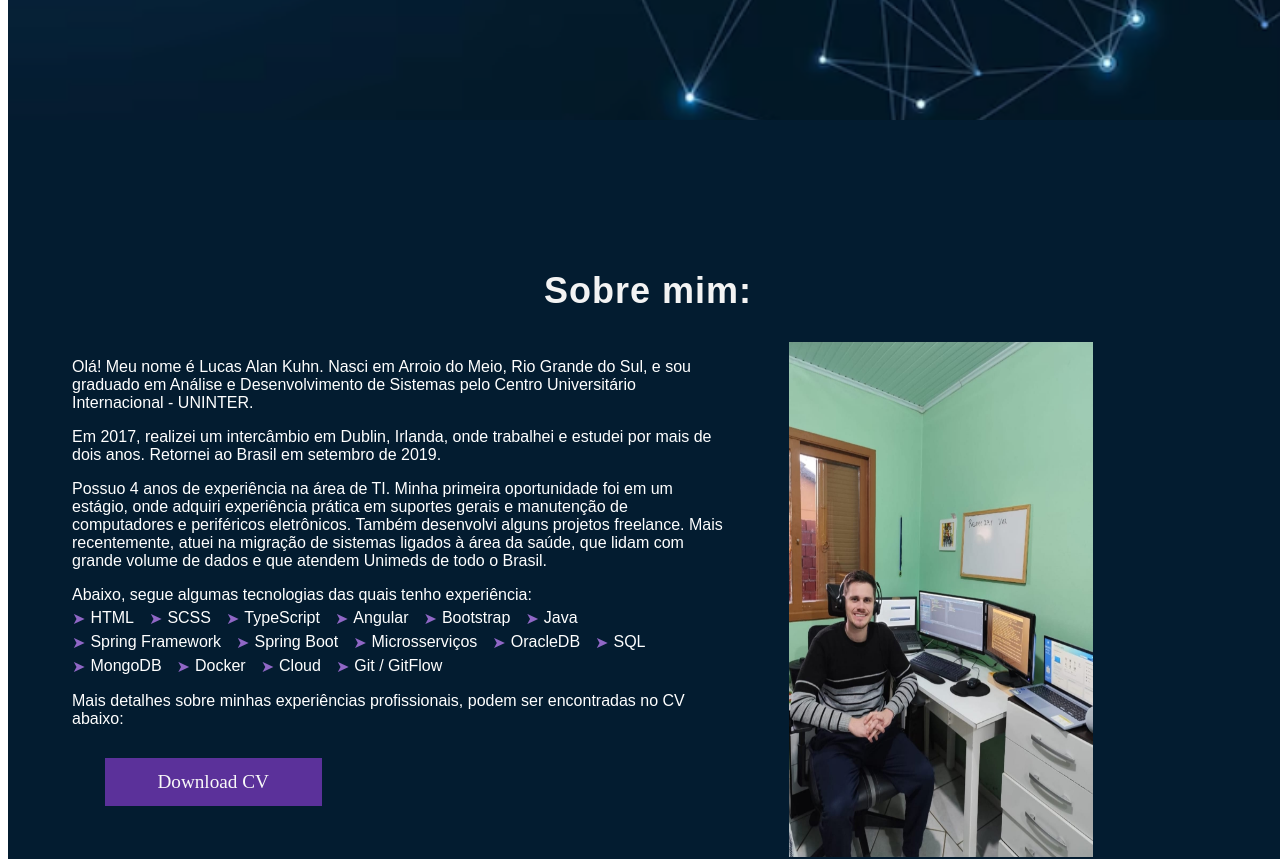
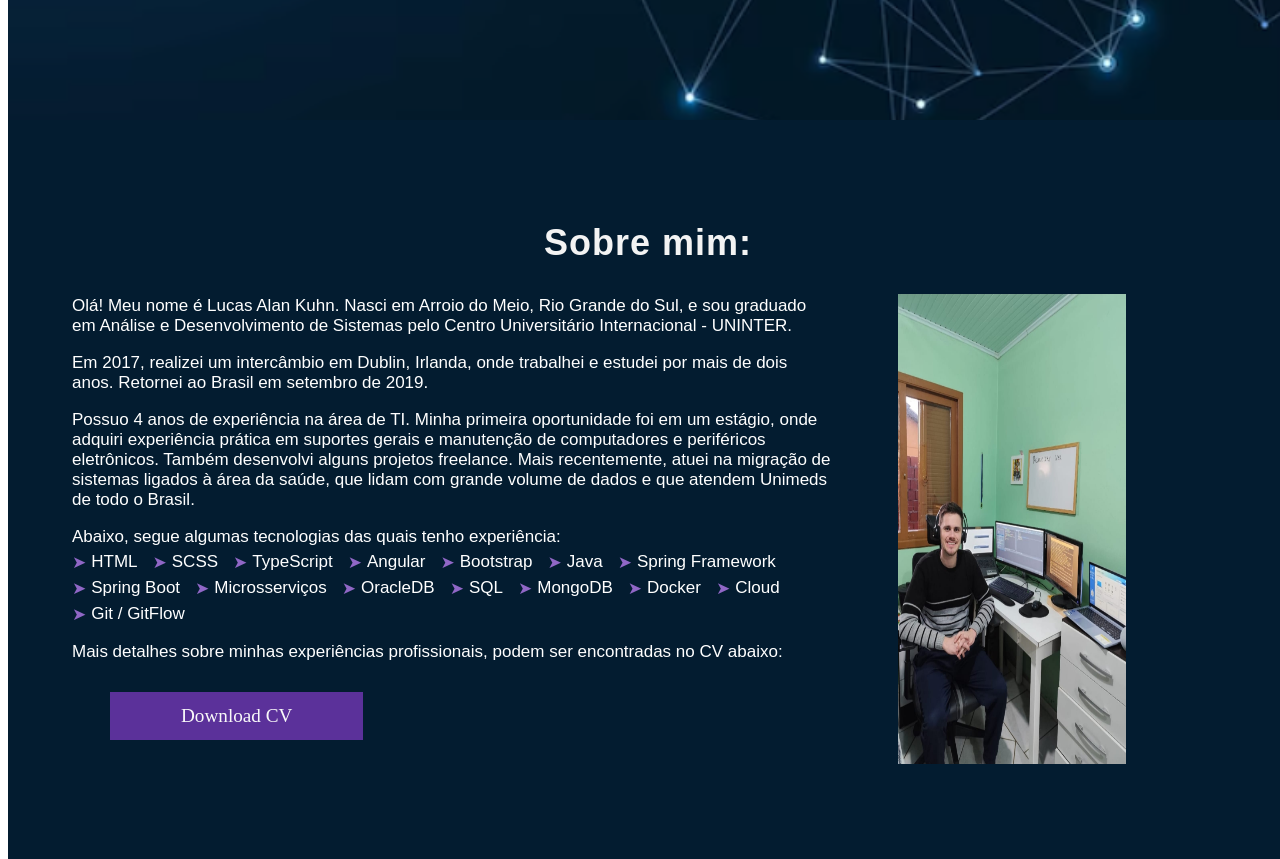
Before and after one commit to LucasAKuhn/portfolio-lucas-kuhn, an Angular app: page /portfolio in a window 1280 px wide. Shown: the part 740-1599 px from the top of the page. Built offline with nearby package versions, Linux system fonts and the light colour scheme.

Commit message:
Alterrado tamanho de fonte

```diff
--- a/src/app/components/projetos/projetos.component.scss
+++ b/src/app/components/projetos/projetos.component.scss
@@ -193,7 +193,7 @@
   font-size: 1.5em;
   letter-spacing: 1px;
   justify-content: center;
-  padding-top: 5em;
+  padding-top: 3em;
   font-family: 'Cairo', sans-serif;
 }
 
--- a/src/app/components/sobre/sobre.component.html
+++ b/src/app/components/sobre/sobre.component.html
@@ -5,7 +5,7 @@
     </div>
     <div class="container">
       <div class="texto">
-        <p>
+        <p class="first">
           Olá! Meu nome é Lucas Alan Kuhn. Nasci em Arroio do Meio, Rio Grande do Sul,
           e sou graduado em Análise e Desenvolvimento de Sistemas pelo Centro Universitário Internacional - UNINTER.
         </p>
--- a/src/app/components/sobre/sobre.component.scss
+++ b/src/app/components/sobre/sobre.component.scss
@@ -1,7 +1,6 @@
 #sobre {
   height: 100vh;
   width: 100vw;
-  //background: #232323;
   background: #031c30;
 }
 
@@ -17,6 +16,7 @@
   font-size: 1.5em;
   letter-spacing: 1px;
   justify-content: center;
+  padding-top: 3em;
   font-family: 'Cairo', sans-serif;
 }
 
@@ -26,11 +26,16 @@
 }
 
 .texto {
-  width: 60%;
+  font-size: 17px;
+  width: 70%;
   margin: 0% 5%;
   color: rgb(255, 255, 255);
   min-height: 100vh;
   font-family: Poppins, sans-serif;
+
+  .first {
+    margin-top: 2px;
+  }
 
   .tecnologias {
     margin-bottom: 5px;
@@ -39,8 +44,8 @@
 }
 
 .foto {
-  width: 40%;
-  margin: 0 5% 5% 0;
+  width: 30%;
+  margin: 0 5% 10% 0;
 }
 
 #banner {
```
